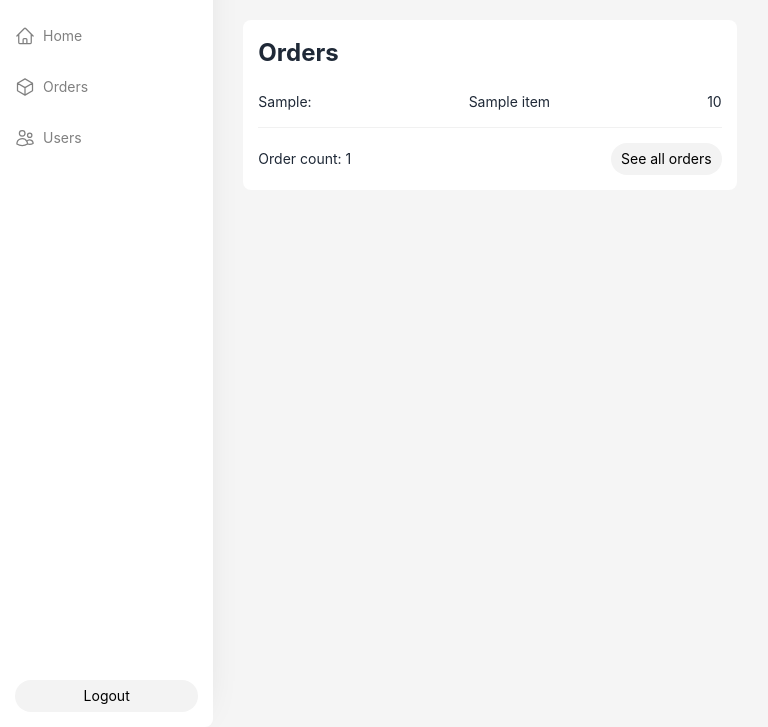
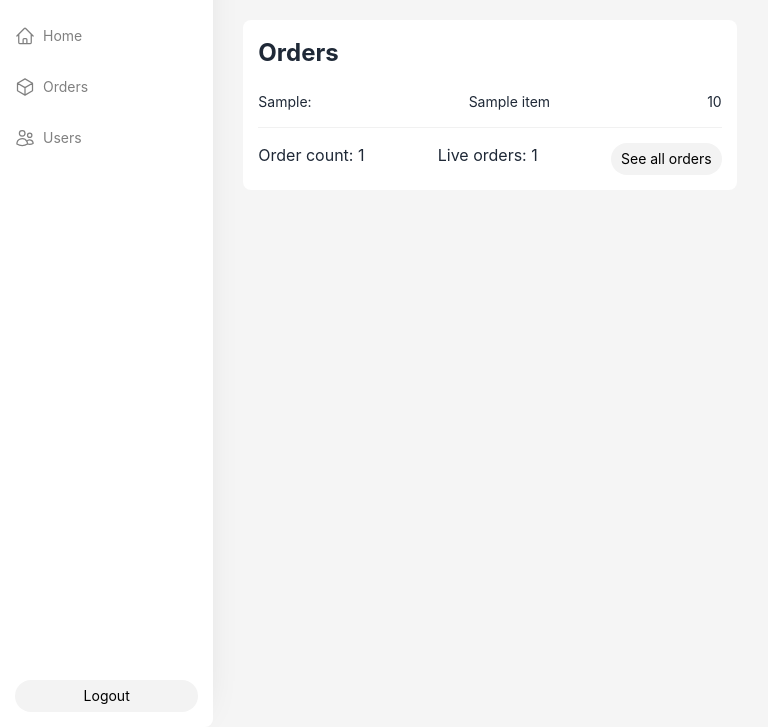
Before and after one commit to robyk01/kitchen-display-system, a Flask app: template templates/home.html in a window 1280 px wide. Shown: the part 73-800 px from the top of the page, without its empty margins (0-768 px from the left). Run offline with Flask 3, Linux system fonts and the light colour scheme; the template is opened without the code that fills it: values that come from a table or form of the project are taken from there, most other values are stand-ins (such as "Sample title", 1, 10 or a date in 2020).

Commit message:
minor fixes

```diff
--- a/app.py
+++ b/app.py
@@ -40,18 +40,22 @@ def logout():
 def home():
     current_user = User.query.get(session.get("user_id"))
 
-    user_count = User.query.count()
-
     response = wcapi.get('orders')
 
     if response.status_code == 200:
         orders = response.json()
+        order_count = response.headers.get('X-WP-Total', 0)
     else:
         return f"Error: {response.status_code}"
 
-    order_count = len(orders)
+    live = wcapi.get("orders", params={"status": "processing,on-hold"})
 
-    return render_template('home.html', current_user=current_user, order_count=order_count, orders=orders)
+    if live.status_code == 200:
+        live_orders_count = live.headers.get("X-WP-Total", 0)
+    else:
+        return f"Error: {live.status_code}"
+
+    return render_template('home.html', current_user=current_user, order_count=order_count, live_orders_count=live_orders_count, orders=orders)
 
 
 @app.route("/about")
--- a/order_routes.py
+++ b/order_routes.py
@@ -9,7 +9,7 @@ orders_bp = Blueprint('orders', __name__)
 @orders_bp.route("/orders")
 @login_required
 def show_orders():
-    response = wcapi.get("orders")
+    response = wcapi.get("orders", params={"orderby": "date", "order": "desc"})
 
     if response.status_code == 200:
         orders = response.json()
--- a/requirements.txt
+++ b/requirements.txt
@@ -3,6 +3,8 @@ certifi==2025.8.3
 charset-normalizer==3.4.2
 click==8.1.8
 Flask==3.1.1
+Flask-SQLAlchemy==3.1.1
+greenlet==3.2.4
 idna==3.10
 importlib_metadata==8.7.0
 itsdangerous==2.2.0
@@ -10,6 +12,9 @@ Jinja2==3.1.6
 MarkupSafe==3.0.2
 python-dotenv==1.1.1
 requests==2.32.4
+SQLAlchemy==2.0.43
+typing_extensions==4.14.1
 urllib3==2.5.0
 Werkzeug==3.1.3
+WooCommerce==3.0.0
 zipp==3.23.0
--- a/static/css/style.css
+++ b/static/css/style.css
@@ -199,14 +199,9 @@ nav.menu a.active p{
     gap: 5px;
 }
 
-.order-count{
-    float: left;
-    font-size: 14px;
-    padding: 5px 0px;
-}
-
-#see-all-orders{
-    float: right;
+.orders-card-bottom{
+    display: flex;
+    justify-content: space-between;
 }
 
 /* users database */
--- a/templates/home.html
+++ b/templates/home.html
@@ -23,8 +23,11 @@
                     </li>
                 {% endfor %}
             </ul>
-            <p class="order-count">Order count: {{ order_count }}</p>
-            <a href=" {{ url_for('orders.show_orders')}} " class="admin-button" id="see-all-orders">See all orders</a>
+            <div class="orders-card-bottom">
+                <p class="order-count">Order count: {{ order_count }}</p>
+                <p class="live-orders-count">Live orders: {{ live_orders_count }}</p>
+                <a href=" {{ url_for('orders.show_orders')}} " class="admin-button" id="see-all-orders">See all orders</a>
+            </div>
         </div>
 
         <!-- <div class="card" id="users-card">
```
